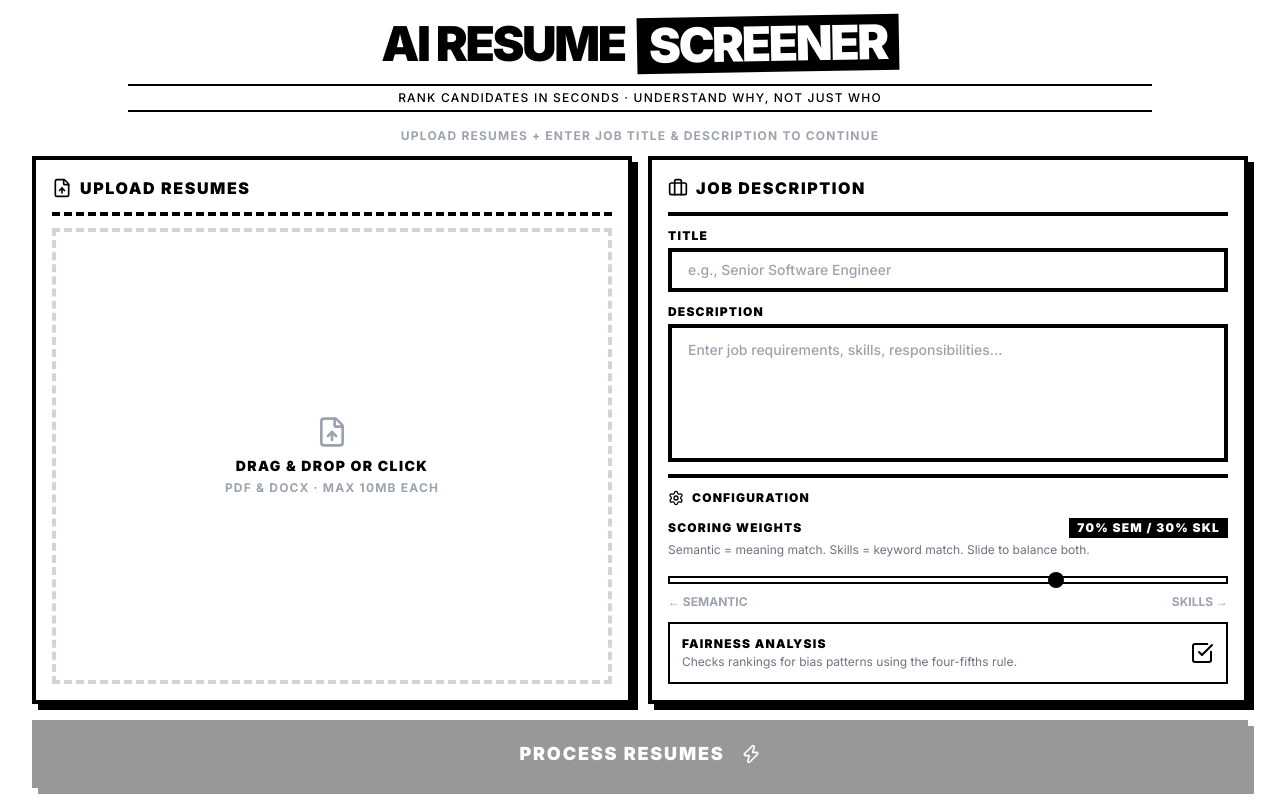
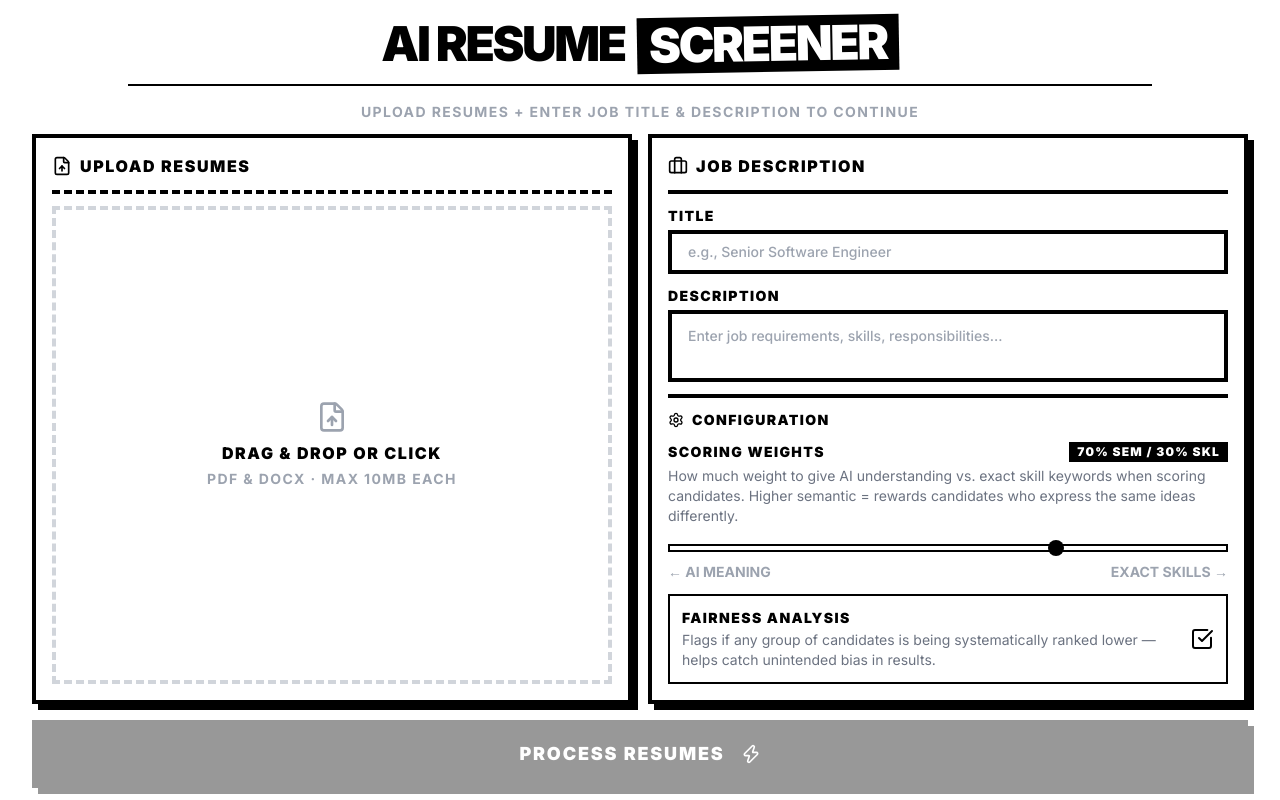
Before and after one commit to kunal-gh/assignment, a Next.js app: page / in a window 1280 px wide. Built offline with nearby package versions, Linux system fonts and the light colour scheme.

Commit message:
ui: remove subtitle, bump text sizes, rewrite config descriptions

```diff
--- a/app/page.tsx
+++ b/app/page.tsx
@@ -39,11 +39,7 @@ export default function Home() {
             </span>
           </div>
         </div>
-        <div className="w-full max-w-5xl h-[2px] bg-black mb-1 mt-2"></div>
-        <p className="text-xs font-medium tracking-widest uppercase text-black">
-          Rank candidates in seconds · Understand why, not just who
-        </p>
-        <div className="w-full max-w-5xl h-[2px] bg-black mt-1"></div>
+        <div className="w-full max-w-5xl h-[2px] bg-black mt-2"></div>
       </motion.header>
 
       {/* Content */}
@@ -59,7 +55,7 @@ export default function Home() {
         >
           {/* Helper hint */}
           {!canProcess && (
-            <p className="text-center text-xs font-bold tracking-widest uppercase text-gray-400 py-1 flex-shrink-0">
+            <p className="text-center text-sm font-bold tracking-widest uppercase text-gray-400 py-1 flex-shrink-0">
               Upload resumes + enter job title &amp; description to continue
             </p>
           )}
--- a/components/FileUpload.tsx
+++ b/components/FileUpload.tsx
@@ -55,10 +55,10 @@ export default function FileUpload() {
           className="flex flex-col items-center py-4"
         >
           <FileUp className={`w-8 h-8 mb-2 ${isDragActive ? 'text-black' : 'text-gray-400'}`} />
-          <p className="text-sm font-black tracking-widest uppercase text-black mb-1">
+          <p className="text-base font-black tracking-widest uppercase text-black mb-1">
             {isDragActive ? 'DROP FILES HERE' : 'DRAG & DROP OR CLICK'}
           </p>
-          <p className="text-xs font-bold tracking-widest uppercase text-gray-400">
+          <p className="text-sm font-bold tracking-widest uppercase text-gray-400">
             PDF & DOCX · Max 10MB each
           </p>
         </motion.div>
@@ -71,7 +71,7 @@ export default function FileUpload() {
           animate={{ opacity: 1 }}
           className="mt-3 space-y-1 max-h-32 overflow-y-auto pr-1 flex-shrink-0"
         >
-          <p className="text-xs font-black tracking-widest uppercase text-black mb-1">
+          <p className="text-sm font-black tracking-widest uppercase text-black mb-1">
             {files.length} FILE{files.length !== 1 ? 'S' : ''} SELECTED
           </p>
           <AnimatePresence>
@@ -86,8 +86,8 @@ export default function FileUpload() {
                 <div className="flex items-center space-x-2 flex-1 min-w-0">
                   <FileText className="w-4 h-4 flex-shrink-0 text-gray-600" />
                   <div className="flex-1 min-w-0">
-                    <p className="text-xs font-bold truncate text-black">{file.name}</p>
-                    <p className="text-xs text-gray-400">{formatSize(file.size)}</p>
+                    <p className="text-sm font-bold truncate text-black">{file.name}</p>
+                    <p className="text-sm text-gray-400">{formatSize(file.size)}</p>
                   </div>
                 </div>
                 <button
--- a/components/JobDescriptionForm.tsx
+++ b/components/JobDescriptionForm.tsx
@@ -30,7 +30,7 @@ export default function JobDescriptionForm() {
       {/* Inputs */}
       <div className="flex flex-col gap-3 flex-1 min-h-0">
         <div className="flex-shrink-0">
-          <label className="block text-xs font-black tracking-widest uppercase mb-1 text-black">TITLE</label>
+          <label className="block text-sm font-black tracking-widest uppercase mb-1 text-black">TITLE</label>
           <input
             type="text"
             value={jobTitle}
@@ -41,7 +41,7 @@ export default function JobDescriptionForm() {
         </div>
 
         <div className="flex-1 flex flex-col min-h-0">
-          <label className="block text-xs font-black tracking-widest uppercase mb-1 text-black">DESCRIPTION</label>
+          <label className="block text-sm font-black tracking-widest uppercase mb-1 text-black">DESCRIPTION</label>
           <textarea
             value={jobDescription}
             onChange={(e) => setJobDescription(e.target.value)}
@@ -55,19 +55,19 @@ export default function JobDescriptionForm() {
       <div className="mt-3 pt-3 border-t-4 border-black flex-shrink-0">
         <div className="flex items-center gap-2 mb-3">
           <Settings className="w-4 h-4" />
-          <h3 className="text-xs font-black tracking-widest uppercase text-black">CONFIGURATION</h3>
+          <h3 className="text-sm font-black tracking-widest uppercase text-black">CONFIGURATION</h3>
         </div>
 
         {/* Scoring Weights */}
         <div className="mb-3">
           <div className="flex justify-between items-center mb-1">
-            <label className="text-xs font-black tracking-widest uppercase text-black">SCORING WEIGHTS</label>
+            <label className="text-sm font-black tracking-widest uppercase text-black">SCORING WEIGHTS</label>
             <div className="bg-black text-white px-2 py-0.5 text-xs font-black tracking-widest">
               {(semanticWeight * 100).toFixed(0)}% SEM / {(skillWeight * 100).toFixed(0)}% SKL
             </div>
           </div>
-          <p className="text-xs text-gray-500 mb-2">
-            Semantic = meaning match. Skills = keyword match. Slide to balance both.
+          <p className="text-sm text-gray-500 mb-2">
+            How much weight to give AI understanding vs. exact skill keywords when scoring candidates. Higher semantic = rewards candidates who express the same ideas differently.
           </p>
           <input
             type="range"
@@ -84,9 +84,9 @@ export default function JobDescriptionForm() {
               [&::-moz-range-thumb]:w-4 [&::-moz-range-thumb]:h-4
               [&::-moz-range-thumb]:bg-black [&::-moz-range-thumb]:rounded-full [&::-moz-range-thumb]:border-0"
           />
-          <div className="flex justify-between text-xs font-bold text-gray-400 mt-1 uppercase">
-            <span>← Semantic</span>
-            <span>Skills →</span>
+          <div className="flex justify-between text-sm font-bold text-gray-400 mt-1 uppercase">
+            <span>← AI Meaning</span>
+            <span>Exact Skills →</span>
           </div>
         </div>
 
@@ -96,9 +96,9 @@ export default function JobDescriptionForm() {
           onClick={() => setIncludeFairness(!includeFairness)}
         >
           <div>
-            <p className="text-xs font-black tracking-widest uppercase text-black">FAIRNESS ANALYSIS</p>
-            <p className="text-xs text-gray-500 mt-0.5">
-              Checks rankings for bias patterns using the four-fifths rule.
+            <p className="text-sm font-black tracking-widest uppercase text-black">FAIRNESS ANALYSIS</p>
+            <p className="text-sm text-gray-500 mt-0.5">
+              Flags if any group of candidates is being systematically ranked lower — helps catch unintended bias in results.
             </p>
           </div>
           <div className="text-black ml-3 flex-shrink-0">
```
